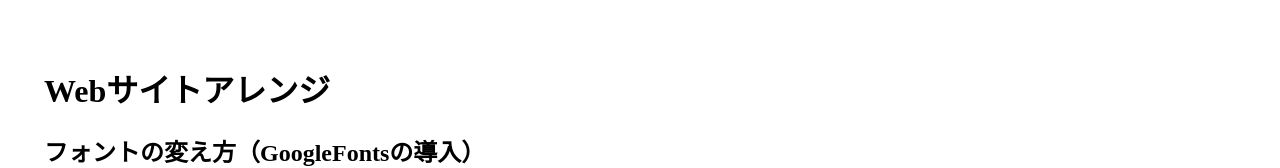
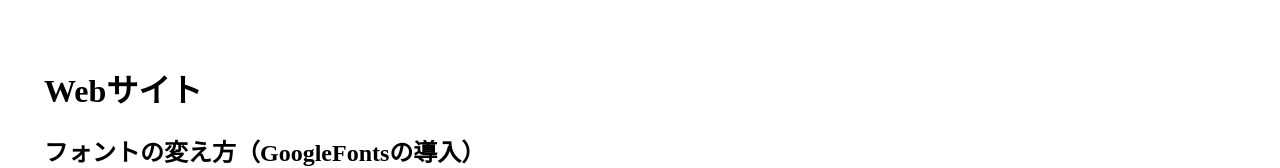
Before and after one commit to BeEngineer-Organization/event_static_site_2, a plain HTML site: page public/document.html in a window 1280 px wide. Shown: the top 168 px of the page. Drawn offline with Linux system fonts and the light colour scheme.

Commit message:
テスト

```diff
--- a/public/document.html
+++ b/public/document.html
@@ -17,7 +17,7 @@
     <title>Documen</title>
 </head>
 <body>
-    <h1>Webサイトアレンジ</h1>
+    <h1>Webサイト</h1>
     <h2>フォントの変え方（GoogleFontsの導入）</h2>
     <h3>GoogleFontsにアクセス</h3>
     <p>
```
